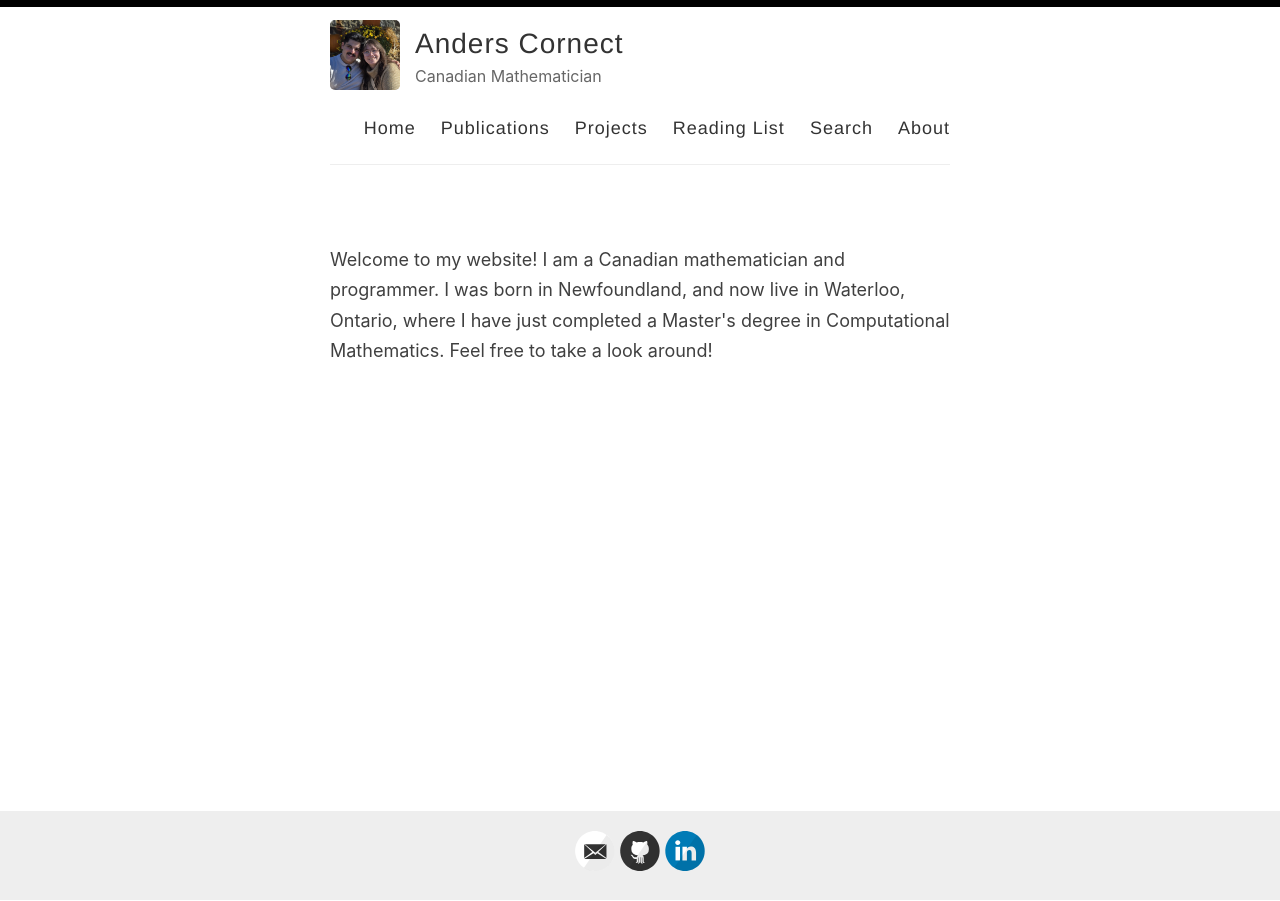
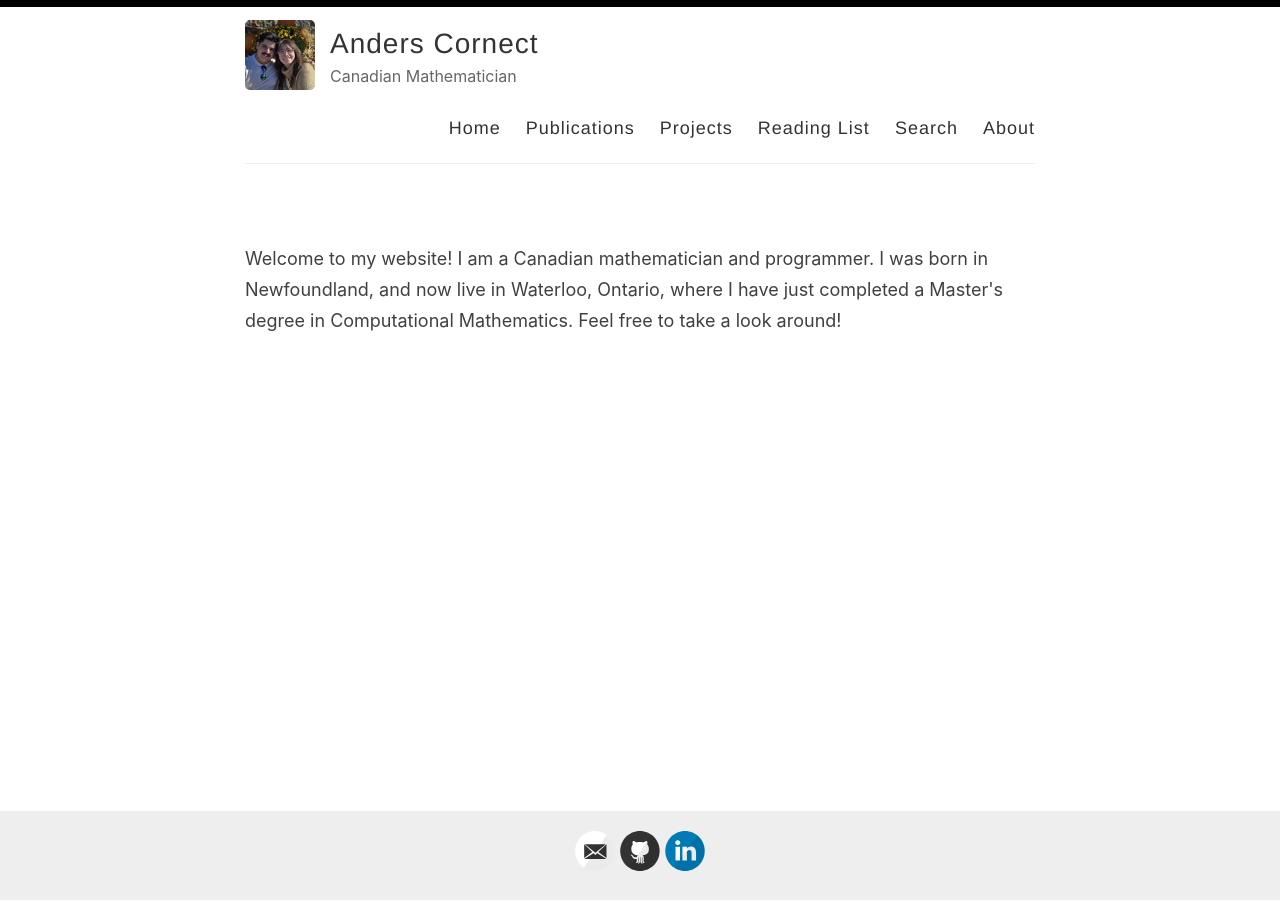
Before and after one commit to And-ers/And-ers.github.io, a Jekyll site: the page built from index.html, in a window 1280 px wide. Built offline with Jekyll 4.4.1, drawn with Linux system fonts in a browser that asks for light colours; the list of posts is cut into pages by our own code.

Commit message:
modified:   assets/style.scss

```diff
--- a/assets/style.scss
+++ b/assets/style.scss
@@ -33,9 +33,10 @@ body {
 
 .container {
   margin: 0 auto;
-  max-width: 700px;
   padding: 0 10px;
   width: 50%;
+  min-width: 810px;
+  max-width: 1280px;
 }
 
 h1, h2, h3, h4, h5, h6 {
```
